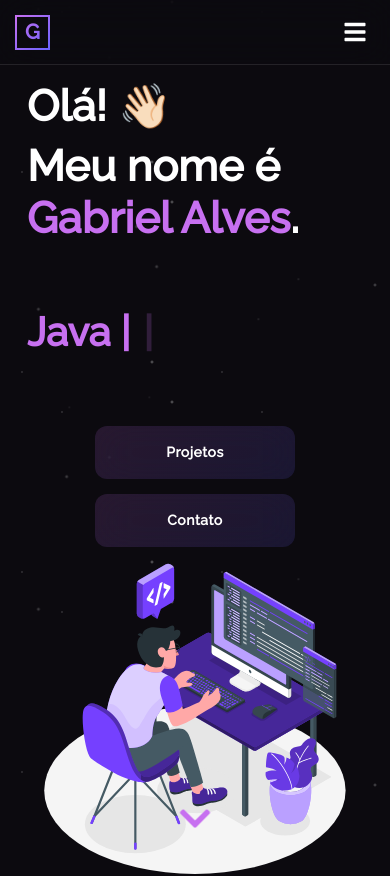
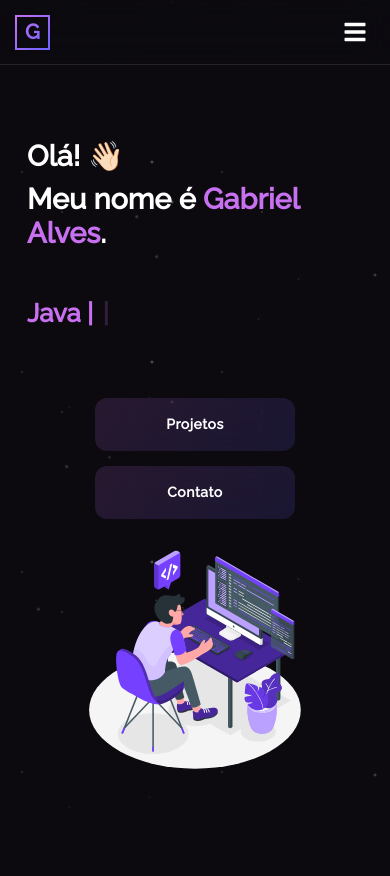
Before and after one commit to galvessantos/meu-portfolio, a React (Create React App) app: page / in a window 390 px wide. Shown: the top 876 px of the page. Built offline with nearby package versions, Linux system fonts and the light colour scheme.

Commit message:
feat(responsive): implement mobile responsiveness for all sections

```diff
--- a/src/style.css
+++ b/src/style.css
@@ -315,7 +315,7 @@ html {
   background: rgba(12, 10, 15, 0.98);
   backdrop-filter: blur(30px);
   border-top: 1px solid rgba(255, 255, 255, 0.1);
-  transform: translateY(-100%);
+  transform: translateY(0);
   opacity: 0;
   visibility: hidden;
   transition: all 0.4s cubic-bezier(0.25, 0.46, 0.45, 0.94);
@@ -323,7 +323,7 @@ html {
 }
 
 .mobile-menu.open {
-  transform: translateY(-100%);
+  transform: translateY(0);
   opacity: 1;
   visibility: visible;
 }
@@ -1583,6 +1583,19 @@ html {
     font-size: 1.5em;
   }
 
+  .home-section {
+    margin-top: 0;
+    min-height: calc(100vh - 70px);
+  }
+
+  .heading {
+    font-size: 2.2em;
+  }
+
+  .typing-text {
+    font-size: 2em;
+  }
+
   .button-wrapper {
     display: flex;
     flex-direction: column;
@@ -1668,6 +1681,26 @@ html {
   .tech-icon {
     font-size: 3em;
   }
+
+  .scroll-down-indicator {
+    bottom: 100px;
+    left: 50%;
+    transform: translateX(-50%);
+    font-size: 2rem;
+  }
+
+  .home-content .row {
+    flex-direction: column;
+  }
+
+  .home-content .row > div:last-child {
+    margin-top: 30px;
+  }
+
+  .img-fluid {
+    max-width: 80%;
+    height: auto;
+  }
 }
 
 @media (max-width: 480px) {
@@ -1694,6 +1727,23 @@ html {
     padding: 12px 15px;
   }
 
+  .heading {
+    font-size: 1.8em;
+  }
+
+  .typing-text {
+    font-size: 1.6em;
+  }
+
+  .img-fluid {
+    max-width: 70%;
+  }
+
+  .home-content .row > div:last-child {
+    margin-top: 20px;
+    text-align: center;
+  }
+
   .contact-header h1 {
     font-size: 1.8em;
   }
@@ -1724,4 +1774,27 @@ html {
   .project-content {
     padding: 20px;
   }
-}
+
+  .tech-grid {
+    grid-template-columns: repeat(auto-fit, minmax(120px, 1fr));
+    gap: 15px;
+  }
+
+  .tech-card {
+    height: 120px;
+    padding: 20px 10px;
+  }
+
+  .tech-icon {
+    font-size: 2.5em;
+  }
+
+  .tech-name {
+    font-size: 0.9em;
+  }
+
+  .scroll-down-indicator {
+    bottom: -75px;
+    font-size: 1.8rem;
+  }
+}
```
